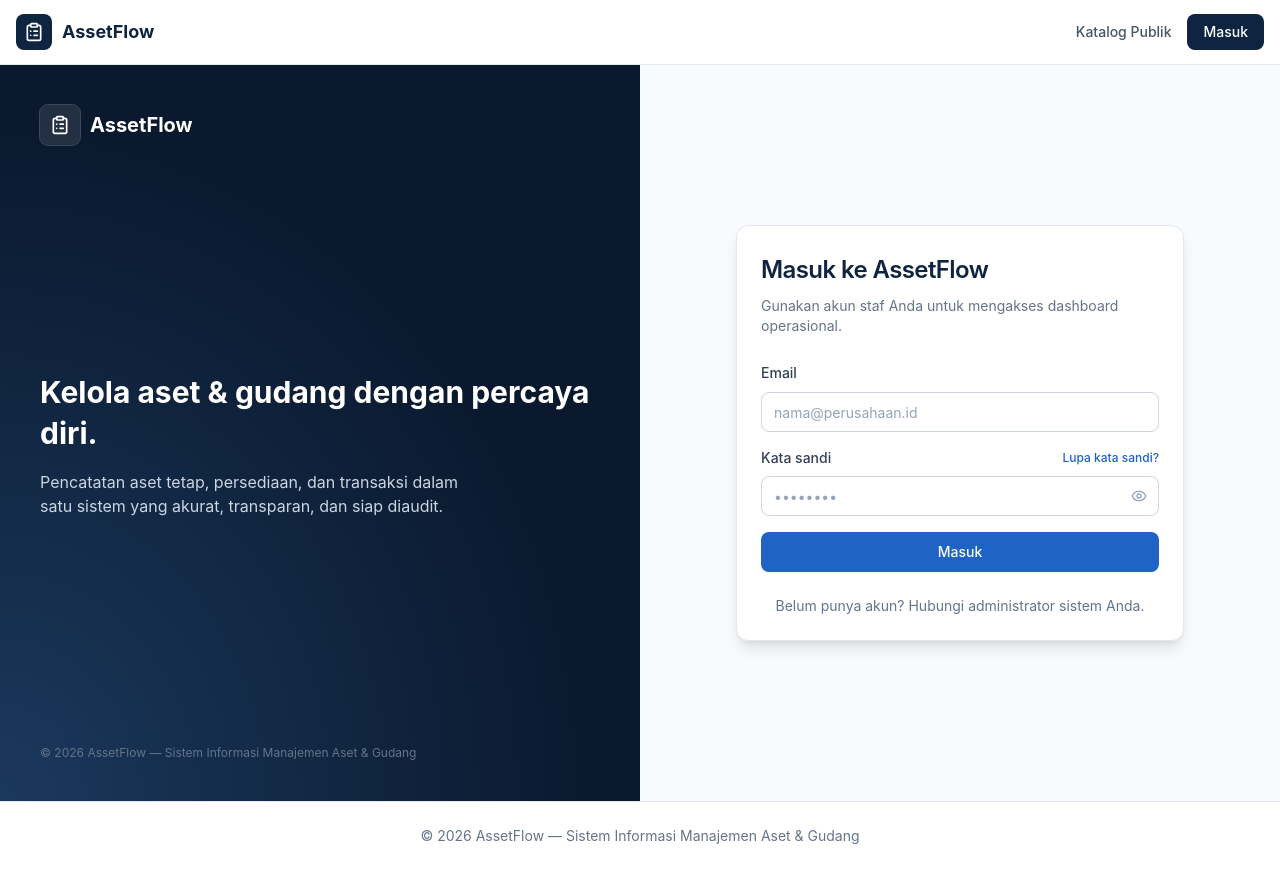
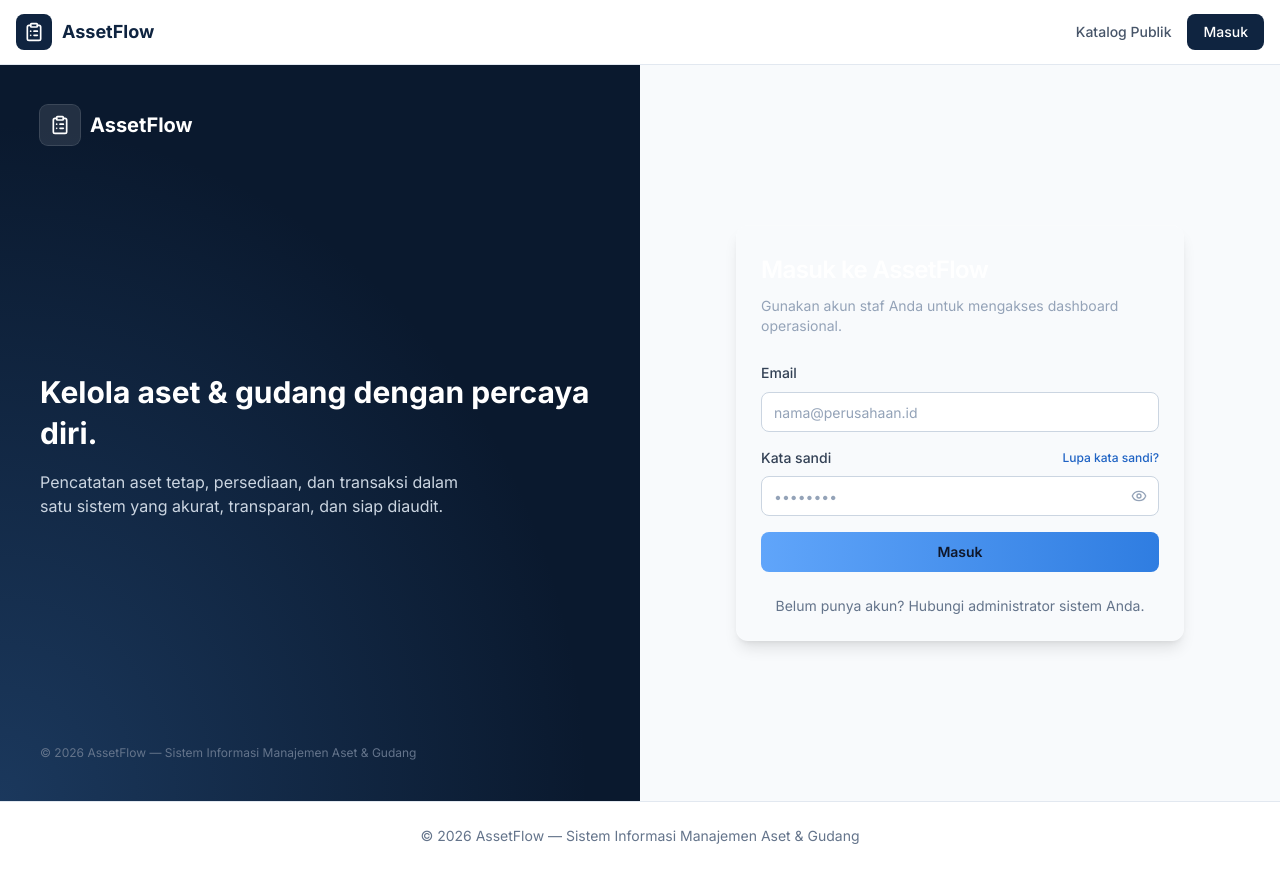
Before and after one commit to saintanggi/assetflow, a React (Vite) app: page /login in a window 1280 px wide. Built offline with nearby package versions, Linux system fonts and the light colour scheme; no server answers; what html5-qrcode would draw is missing.

Commit message:
Redesign: dark command-center theme + rename ke Inventory Warehouse (1/3)

```diff
--- a/index.html
+++ b/index.html
@@ -4,8 +4,15 @@
     <meta charset="UTF-8" />
     <link rel="icon" type="image/svg+xml" href="/vite.svg" />
     <meta name="viewport" content="width=device-width, initial-scale=1.0" />
-    <meta name="description" content="AssetFlow — Sistem informasi manajemen aset tetap dan persediaan gudang" />
-    <title>AssetFlow — Manajemen Aset & Gudang</title>
+    <meta name="description" content="Inventory Warehouse — Sistem informasi manajemen aset tetap dan persediaan gudang" />
+    <meta name="theme-color" content="#0a0e14" />
+    <title>Inventory Warehouse — Manajemen Aset & Gudang</title>
+    <link rel="preconnect" href="https://fonts.googleapis.com" />
+    <link rel="preconnect" href="https://fonts.gstatic.com" crossorigin />
+    <link
+      href="https://fonts.googleapis.com/css2?family=Inter:wght@400;500;600;700&family=Plus+Jakarta+Sans:wght@500;600;700;800&family=JetBrains+Mono:wght@500;600;700&display=swap"
+      rel="stylesheet"
+    />
   </head>
   <body>
     <div id="root"></div>
--- a/package.json
+++ b/package.json
@@ -1,5 +1,5 @@
 {
-  "name": "assetflow",
+  "name": "inventory-warehouse",
   "private": true,
   "version": "0.1.0",
   "type": "module",
--- a/src/components/CrudPage.tsx
+++ b/src/components/CrudPage.tsx
@@ -206,7 +206,7 @@ export function CrudPage({
                 title={aktif ? "Nonaktifkan" : "Aktifkan"}
                 onClick={() => void toggleActive(r)}
               >
-                <Power className={`h-4 w-4 ${aktif ? "text-amber-600" : "text-emerald-600"}`} />
+                <Power className={`h-4 w-4 ${aktif ? "text-amber-300" : "text-emerald-600"}`} />
                 {aktif ? "Nonaktif" : "Aktif"}
               </Button>
             )}
@@ -216,7 +216,7 @@ export function CrudPage({
               title="Hapus"
               onClick={() => setDeleteTarget(r)}
             >
-              <Trash2 className="h-4 w-4 text-red-600" />
+              <Trash2 className="h-4 w-4 text-rose-400" />
             </Button>
           </div>
         );
@@ -257,7 +257,7 @@ export function CrudPage({
             const label = (
               <Label htmlFor={id}>
                 {f.label}
-                {f.required && <span className="text-red-500"> *</span>}
+                {f.required && <span className="text-rose-400"> *</span>}
               </Label>
             );
             return (
--- a/src/components/DataTable.tsx
+++ b/src/components/DataTable.tsx
@@ -64,7 +64,7 @@ export function DataTable<TData>({
   return (
     <div className="space-y-4">
       <div className="relative max-w-sm">
-        <Search className="absolute left-3 top-1/2 h-4 w-4 -translate-y-1/2 text-slate-400" />
+        <Search className="absolute left-3 top-1/2 h-4 w-4 -translate-y-1/2 text-slate-500" />
         <Input
           placeholder={searchPlaceholder}
           value={globalFilter}
@@ -108,7 +108,7 @@ export function DataTable<TData>({
         </TableBody>
       </Table>
 
-      <div className="flex items-center justify-between text-sm text-slate-600">
+      <div className="flex items-center justify-between text-sm text-slate-500">
         <span>
           Halaman {table.getState().pagination.pageIndex + 1} dari {table.getPageCount() || 1} —{" "}
           {table.getFilteredRowModel().rows.length} baris
--- a/src/components/EmptyState.tsx
+++ b/src/components/EmptyState.tsx
@@ -17,10 +17,10 @@ export function EmptyState({
 }: EmptyStateProps) {
   return (
     <div className="flex flex-col items-center justify-center gap-2 py-12 text-center">
-      <div className="rounded-full bg-slate-100 p-4">
-        <Icon className="h-8 w-8 text-slate-400" />
+      <div className="rounded-full bg-white/5 p-4 ring-1 ring-white/10">
+        <Icon className="h-8 w-8 text-slate-500" />
       </div>
-      <h3 className="mt-2 text-base font-semibold text-slate-700">{title}</h3>
+      <h3 className="mt-2 font-display text-base font-semibold text-white">{title}</h3>
       {description && <p className="max-w-sm text-sm text-slate-500">{description}</p>}
       {action && <div className="mt-3">{action}</div>}
     </div>
--- a/src/components/PageHeader.tsx
+++ b/src/components/PageHeader.tsx
@@ -10,7 +10,7 @@ export function PageHeader({ title, description, actions }: PageHeaderProps) {
   return (
     <div className="mb-6 flex flex-col gap-4 sm:flex-row sm:items-center sm:justify-between">
       <div>
-        <h1 className="text-2xl font-bold text-navy-900">{title}</h1>
+        <h1 className="font-display text-2xl font-bold tracking-tight text-white">{title}</h1>
         {description && <p className="mt-1 text-sm text-slate-500">{description}</p>}
       </div>
       {actions && <div className="flex flex-wrap items-center gap-2">{actions}</div>}
--- a/src/components/StatCard.tsx
+++ b/src/components/StatCard.tsx
@@ -11,11 +11,11 @@ interface StatCardProps {
 }
 
 const accentBg: Record<NonNullable<StatCardProps["accent"]>, string> = {
-  navy: "bg-navy-100 text-navy-700",
-  blue: "bg-blue-100 text-blue-700",
-  green: "bg-green-100 text-green-700",
-  yellow: "bg-yellow-100 text-yellow-700",
-  red: "bg-red-100 text-red-700",
+  navy: "bg-white/5 text-slate-300 ring-1 ring-white/10",
+  blue: "bg-sky-400/10 text-sky-300 ring-1 ring-sky-400/20",
+  green: "bg-brand-400/10 text-brand-300 ring-1 ring-brand-400/20",
+  yellow: "bg-amber-400/10 text-amber-300 ring-1 ring-amber-400/20",
+  red: "bg-rose-400/10 text-rose-300 ring-1 ring-rose-400/20",
 };
 
 export function StatCard({ title, value, description, icon: Icon, accent = "navy" }: StatCardProps) {
@@ -23,12 +23,12 @@ export function StatCard({ title, value, description, icon: Icon, accent = "navy
     <Card>
       <CardContent className="flex items-start justify-between gap-4 p-5">
         <div className="space-y-1">
-          <p className="text-sm font-medium text-slate-500">{title}</p>
-          <p className="text-2xl font-bold text-navy-900">{value}</p>
-          {description && <p className="text-xs text-slate-400">{description}</p>}
+          <p className="text-xs font-medium uppercase tracking-widest text-slate-500">{title}</p>
+          <p className="tnum mt-1 font-display text-2xl font-bold text-white">{value}</p>
+          {description && <p className="text-xs text-slate-500">{description}</p>}
         </div>
         {Icon && (
-          <div className={cn("rounded-lg p-2.5", accentBg[accent])}>
+          <div className={cn("rounded-xl p-2.5", accentBg[accent])}>
             <Icon className="h-5 w-5" />
           </div>
         )}
--- a/src/components/ui/badge.tsx
+++ b/src/components/ui/badge.tsx
@@ -11,13 +11,13 @@ type BadgeVariant =
   | "info";
 
 const variantClasses: Record<BadgeVariant, string> = {
-  default: "bg-navy-800 text-white",
-  secondary: "bg-slate-200 text-slate-800",
-  destructive: "bg-red-100 text-red-800 border border-red-200",
-  outline: "border border-slate-300 text-slate-700",
-  success: "bg-green-100 text-green-800 border border-green-200",
-  warning: "bg-yellow-100 text-yellow-800 border border-yellow-200",
-  info: "bg-blue-100 text-blue-800 border border-blue-200",
+  default: "bg-white/10 text-slate-200 border border-white/10",
+  secondary: "bg-white/5 text-slate-400 border border-white/10",
+  destructive: "bg-rose-400/10 text-rose-300 border border-rose-400/20",
+  outline: "border border-white/15 text-slate-300",
+  success: "bg-brand-400/10 text-brand-300 border border-brand-400/20",
+  warning: "bg-amber-400/10 text-amber-300 border border-amber-400/20",
+  info: "bg-sky-400/10 text-sky-300 border border-sky-400/20",
 };
 
 export interface BadgeProps extends HTMLAttributes<HTMLSpanElement> {
--- a/src/components/ui/button.tsx
+++ b/src/components/ui/button.tsx
@@ -6,12 +6,12 @@ type Variant = "default" | "destructive" | "outline" | "secondary" | "ghost" | "
 type Size = "default" | "sm" | "lg" | "icon";
 
 const variantClasses: Record<Variant, string> = {
-  default: "bg-brand-600 text-white hover:bg-brand-700 shadow-sm",
-  destructive: "bg-red-600 text-white hover:bg-red-700 shadow-sm",
-  outline: "border border-slate-300 bg-white hover:bg-slate-50 text-slate-700",
-  secondary: "bg-navy-100 text-navy-800 hover:bg-navy-200",
-  ghost: "hover:bg-slate-100 text-slate-700",
-  link: "text-brand-600 underline-offset-4 hover:underline",
+  default: "bg-gradient-to-r from-brand-400 to-brand-500 text-ink-950 font-semibold shadow-glow hover:brightness-110",
+  destructive: "bg-rose-500/90 text-white hover:bg-rose-500 shadow-sm",
+  outline: "border border-white/15 bg-white/5 hover:bg-white/10 text-slate-200",
+  secondary: "bg-white/10 text-slate-200 hover:bg-white/15",
+  ghost: "hover:bg-white/5 text-slate-300 hover:text-white",
+  link: "text-brand-300 underline-offset-4 hover:underline",
 };
 
 const sizeClasses: Record<Size, string> = {
@@ -33,7 +33,7 @@ export const Button = forwardRef<HTMLButtonElement, ButtonProps>(
       type={type}
       className={cn(
         "inline-flex items-center justify-center gap-2 whitespace-nowrap rounded-lg text-sm font-medium transition-colors",
-        "focus-visible:outline-none focus-visible:ring-2 focus-visible:ring-brand-500 focus-visible:ring-offset-2",
+        "focus-visible:outline-none focus-visible:ring-2 focus-visible:ring-brand-400 focus-visible:ring-offset-2 focus-visible:ring-offset-ink-950",
         "disabled:pointer-events-none disabled:opacity-50",
         variantClasses[variant],
         sizeClasses[size],
--- a/src/components/ui/card.tsx
+++ b/src/components/ui/card.tsx
@@ -4,7 +4,10 @@ import { cn } from "../../lib/utils";
 export function Card({ className, ...props }: HTMLAttributes<HTMLDivElement>) {
   return (
     <div
-      className={cn("rounded-xl border border-slate-200 bg-white shadow-sm", className)}
+      className={cn(
+        "rounded-xl border border-white/10 bg-ink-850 shadow-card",
+        className
+      )}
       {...props}
     />
   );
@@ -17,14 +20,14 @@ export function CardHeader({ className, ...props }: HTMLAttributes<HTMLDivElemen
 export function CardTitle({ className, ...props }: HTMLAttributes<HTMLHeadingElement>) {
   return (
     <h3
-      className={cn("text-lg font-semibold leading-none tracking-tight text-navy-900", className)}
+      className={cn("font-display text-lg font-semibold leading-none tracking-tight text-white", className)}
       {...props}
     />
   );
 }
 
 export function CardDescription({ className, ...props }: HTMLAttributes<HTMLParagraphElement>) {
-  return <p className={cn("text-sm text-slate-500", className)} {...props} />;
+  return <p className={cn("text-sm text-slate-400", className)} {...props} />;
 }
 
 export function CardContent({ className, ...props }: HTMLAttributes<HTMLDivElement>) {
--- a/src/components/ui/checkbox.tsx
+++ b/src/components/ui/checkbox.tsx
@@ -10,8 +10,8 @@ export const Checkbox = forwardRef<HTMLInputElement, CheckboxProps>(
       ref={ref}
       type="checkbox"
       className={cn(
-        "h-4 w-4 rounded border-slate-300 text-brand-600 accent-brand-600",
-        "focus:ring-2 focus:ring-brand-500 disabled:cursor-not-allowed disabled:opacity-50",
+        "h-4 w-4 rounded border-white/20 bg-white/5 text-brand-400 accent-brand-400",
+        "focus:ring-2 focus:ring-brand-400/60 disabled:cursor-not-allowed disabled:opacity-50",
         className
       )}
       {...props}
```
Also changed, not shown: src/components/ui/dialog.tsx (+5 -5 lines), 5 other files (tests, documents, lock files or other folders).
